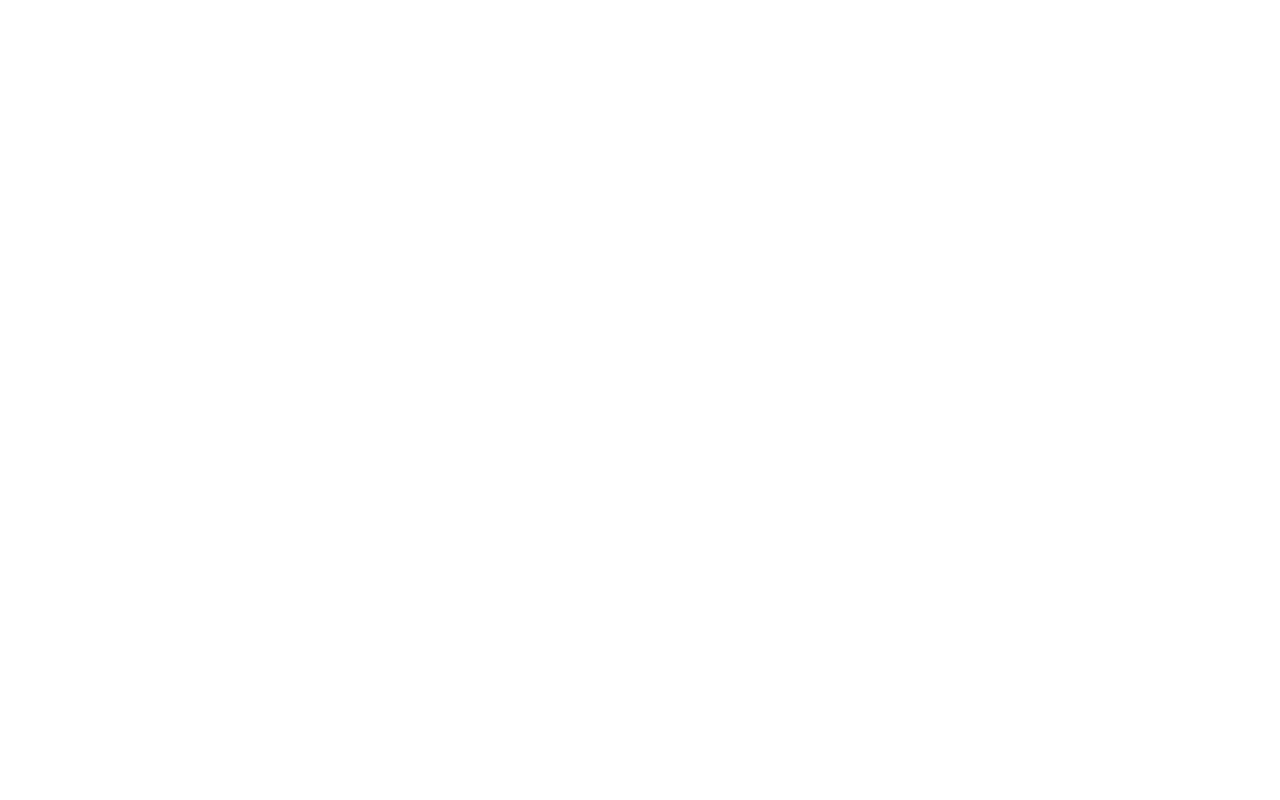
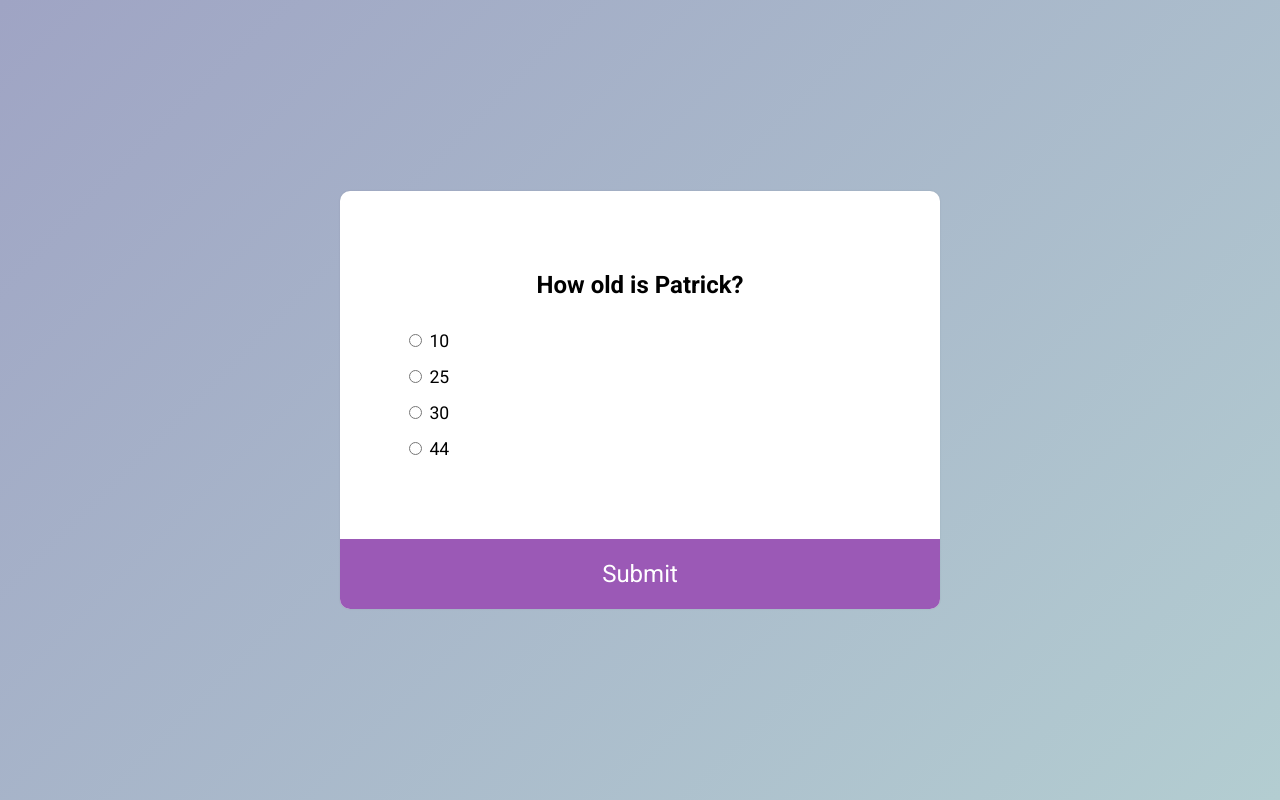
Before and after one commit to Pada263/js-mini-projects, a plain HTML site: page QuizApp/index.html in a window 1280 px wide. Drawn offline with Linux system fonts and the light colour scheme.

Commit message:
Quiz App is done

```diff
--- a/QuizApp/index.html
+++ b/QuizApp/index.html
@@ -10,6 +10,30 @@
     <link rel="stylesheet" href="style.css">
 </head>
 <body>
+    <div class="quiz-container" id="quiz">
+        <div class="quiz-header">
+            <h2 id="question">Question Text</h2>
+            <ul>
+                <li>
+                    <input type="radio" class="answer" id="a" name="answer">
+                    <label id="a_text" for="a">Question</label>
+                </li>
+                <li>
+                    <input type="radio" class="answer" id="b" name="answer">
+                    <label id="b_text" for="b">Question</label>
+                </li>
+                <li>
+                    <input type="radio" class="answer" id="c" name="answer">
+                    <label id="c_text" for="c">Question</label>
+                </li>
+                <li>
+                    <input type="radio" class="answer" id="d" name="answer">
+                    <label id="d_text" for="d">Question</label>
+                </li>
+            </ul>
+        </div>
 
+        <button id="submit">Submit</button>
+    </div>
    <script src="script.js"></script>
 </html>
--- a/QuizApp/script.js
+++ b/QuizApp/script.js
@@ -1,42 +1,97 @@
-[
+const quizData = [
   {
-        question: 'How old is Patrick?',
-        a: '10',
-        b: '25',
-        c: '30',
-        d: '44',
-        correct: 'c'
+    question: "How old is Patrick?",
+    a: "10",
+    b: "25",
+    c: "30",
+    d: "44",
+    correct: "c",
   },
   {
-        question: 'What is the most used programming language in 2020?',
-        a: 'Python',
-        b: 'java',
-        c: 'Javascript',
-        d: 'C++',
-        correct: 'c'
+    question: "What is the most used programming language in 2020?",
+    a: "Python",
+    b: "java",
+    c: "Javascript",
+    d: "C++",
+    correct: "c",
   },
   {
-        question: 'Who is the President of US?',
-        a: 'Patrick Klein',
-        b: 'Angela Merkel',
-        c: 'Gustav Gans',
-        d: 'Joe Bidden',
-        correct: 'd'
+    question: "Who is the President of US?",
+    a: "Patrick Klein",
+    b: "Angela Merkel",
+    c: "Gustav Gans",
+    d: "Joe Bidden",
+    correct: "d",
   },
   {
-        question: 'What does HTML stand for?',
-        a: 'Hypertext Markup Language',
-        b: 'Cascading Style Sheet',
-        c: 'Jason Object Notation',
-        d: 'Appache AH-64 ',
-        correct: 'a'
+    question: "What does HTML stand for?",
+    a: "Hypertext Markup Language",
+    b: "Cascading Style Sheet",
+    c: "Jason Object Notation",
+    d: "Appache AH-64 ",
+    correct: "a",
   },
   {
-        question: 'Wich programming language is the oldest?',
-        a: 'Java',
-        b: 'Ruby',
-        c: 'Python',
-        d: 'PHP',
-        correct: 'c'
+    question: "Wich programming language is the oldest?",
+    a: "Java",
+    b: "Ruby",
+    c: "Python",
+    d: "PHP",
+    correct: "c",
+  },
+];
+const answerEl = document.querySelectorAll(".answer");
+const quiz = document.getElementById("quiz");
+const question = document.getElementById("question");
+const a_text = document.getElementById("a_text");
+const b_text = document.getElementById("b_text");
+const c_text = document.getElementById("c_text");
+const d_text = document.getElementById("d_text");
+const submitBtn = document.getElementById("submit");
+
+let currentQuiz = 0;
+let score = 0;
+
+loadQuiz();
+
+function loadQuiz() {
+  deselectAnswer();
+  const currentQuizData = quizData[currentQuiz];
+  question.innerText = currentQuizData.question;
+  a_text.innerText = currentQuizData.a;
+  b_text.innerText = currentQuizData.b;
+  c_text.innerText = currentQuizData.c;
+  d_text.innerText = currentQuizData.d;
 }
-]
+function getSelected() {
+
+
+  let answer = undefined;
+
+  answerEl.forEach((answerEl) => {
+    if (answerEl.checked) {
+      answer = answerEl.id;
+    }
+  });
+  return answer;
+}
+function deselectAnswer() {
+  answerEl.forEach((answerEl) => {
+    answerEl.checked = false;
+  });
+}
+submitBtn.addEventListener("click", () => {
+  const answer = getSelected();
+
+  if (answer) {
+    if (answer === quizData[currentQuiz].correct) {
+      score++;
+    }
+    currentQuiz++;
+    if (currentQuiz < quizData.length) {
+      loadQuiz();
+    } else {
+      quiz.innerHTML = `<h2>You answered correctly at ${score}/${quizData.length} questions</h2> <button onclick={location.reload()}>Reload</button>`
+    }
+  }
+});
--- a/QuizApp/style.css
+++ b/QuizApp/style.css
@@ -1,8 +1,67 @@
 * {
-    box-sizing: border-box;
+    box-sizing : border-box;
     font-family: 'Roboto', sans-serif;
 }
 
-body{
+body {
+    margin          : 0;
+    background-color: #b3cdd1;
+    background-image: linear-gradient(315deg, #b3cdd1 0%, #9fa4c4 100%);
+    min-height      : 100vh;
+    display         : flex;
+    align-items     : center;
+    justify-content : center;
+}
+
+.quiz-container {
+    background-color: white;
+    border-radius   : 10px;
+    box-shadow      : 0 0 2px rgba(0, 0, 0, 0.1);
+    width           : 600px;
+    max-width       : 100%;
+    overflow        : hidden;
+}
+
+.quiz-header {
+    padding: 4rem;
+}
+
+ul {
+    list-style-type: none;
+    padding        : 0;
+}
+
+ul li {
+    margin   : 1rem 0;
+    font-size: 1.1rem;
+}
+
+ul li label,input {
+    cursor: pointer;
+}
+
+button {
+    background-color: #9b59b6;
+    color           : white;
+    display         : block;
+    width           : 100%;
+    padding         : 1.3rem;
+    font-family     : inherit;
+    font-size       : 1.5rem;
+    border          : none;
+    cursor          : pointer;
+}
+
+button:hover {
+    background-color: #76388f;
+}
+button:focus{
+    outline: none;
+    background-color: #4c1d5f;
+}
+
+h2 {
     margin: 0;
+    text-align: center;
+    padding: 1rem;
 }
```
Also changed, not shown: 1 other file. Lines whose indentation alone changed are shown as unchanged.
